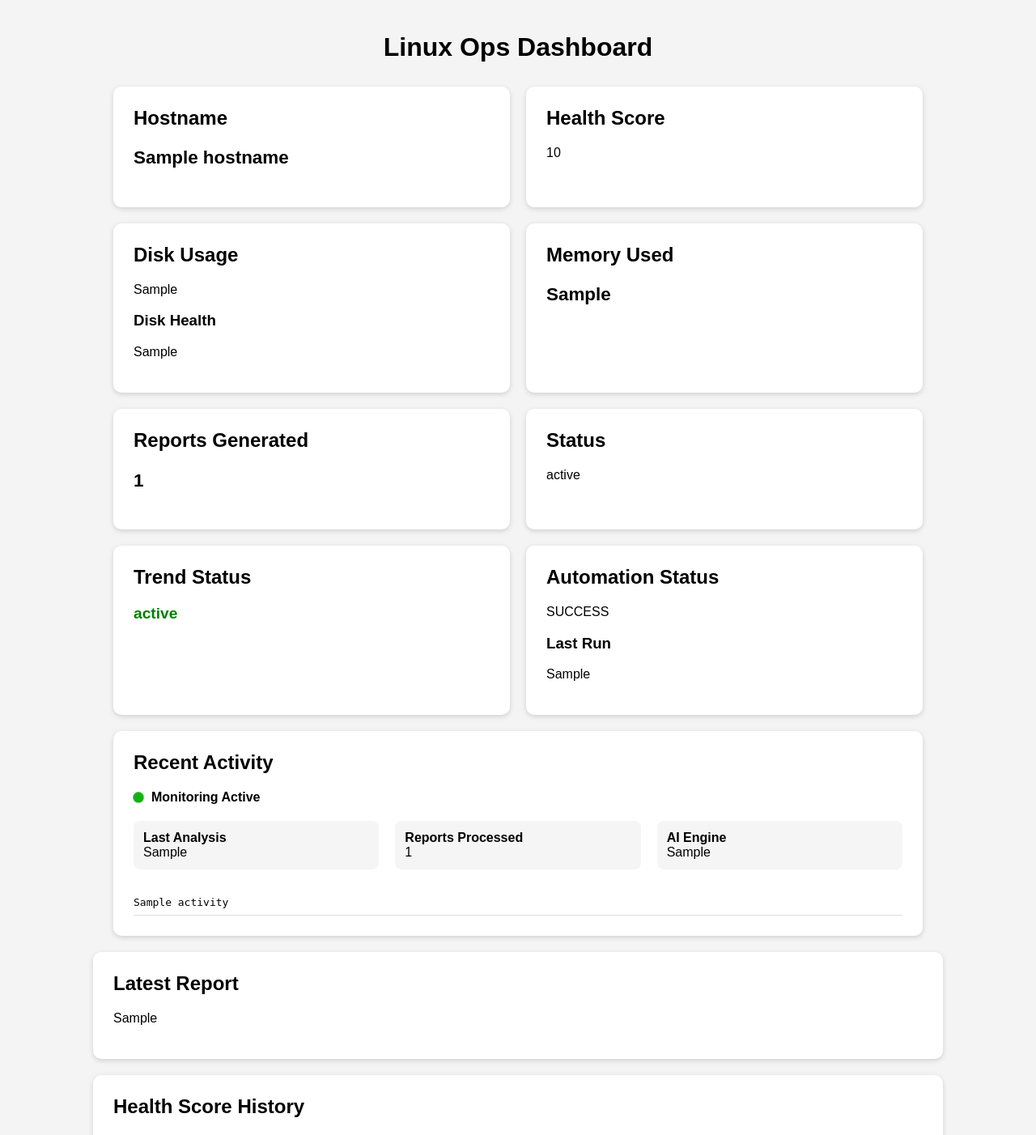
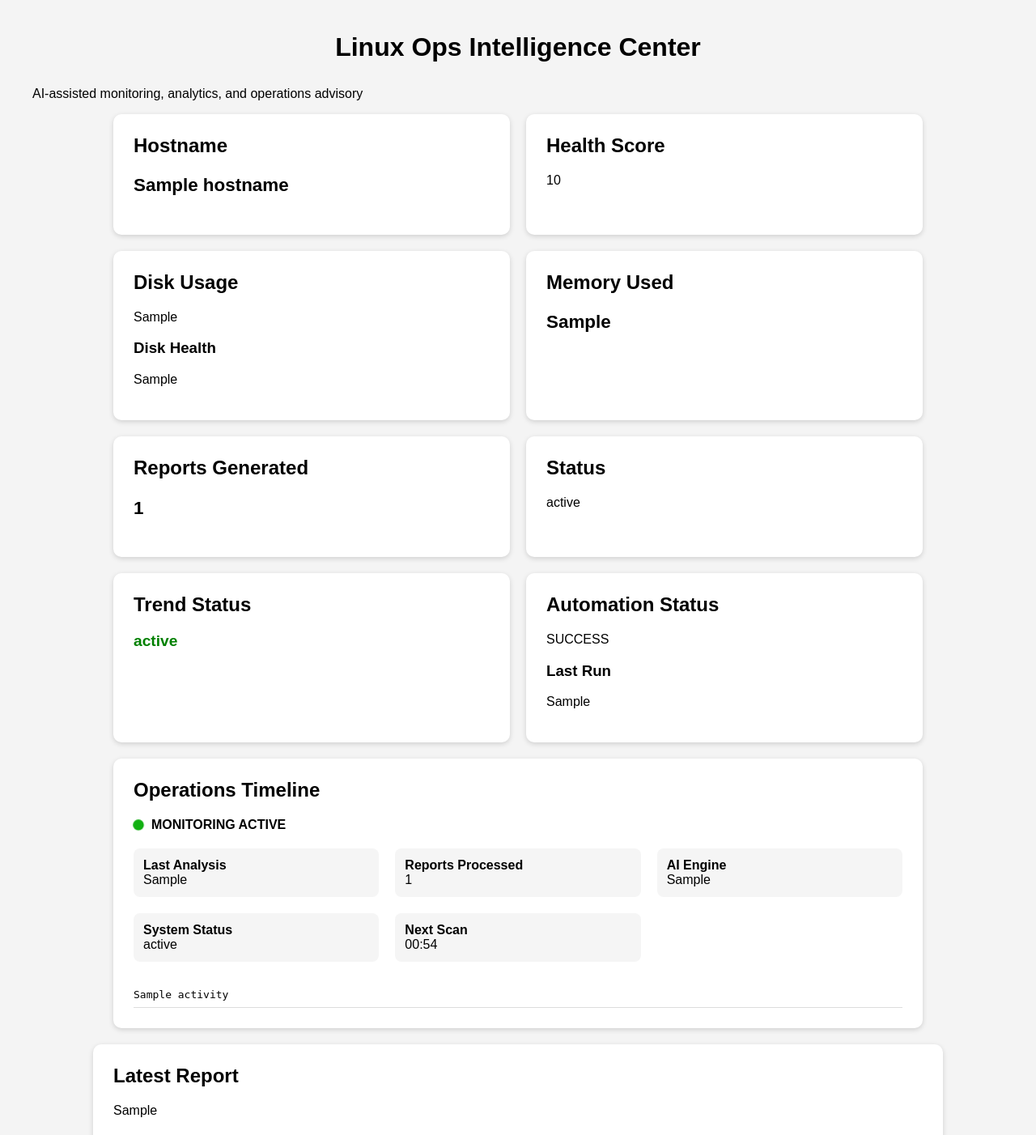
Before and after one commit to grgdougall-crypto/linux-ops-automation-lab, a Flask app: template dashboard/templates/index.html in a window 1280 px wide. Shown: the top 1402 px of the page at 81% size. Run offline with Flask 3, Linux system fonts and the light colour scheme; the template is opened without the code that fills it: most values are stand-ins (such as "Sample title", 1, 10 or a date in 2020).

Commit message:
Improve operations timeline and monitoring view

```diff
--- a/dashboard/app.py
+++ b/dashboard/app.py
@@ -18,6 +18,13 @@ from ai_ops_summary import (
 )
 
 
+def extract_time(timestamp):
+    try:
+        return timestamp.split()[3][:5]
+    except Exception:
+        return "--:--"
+
+
 def get_recent_activity():
     activities = []
 
@@ -25,28 +32,43 @@ def get_recent_activity():
         return ["No automation activity found."]
 
     log_lines = AUTOMATION_LOG.read_text().splitlines()
+    latest_time = "--:--"
+
+    for line in log_lines:
+        if "Workflow completed:" in line:
+            timestamp = line.replace("Workflow completed:", "").strip()
+            latest_time = extract_time(timestamp)
 
     for line in reversed(log_lines):
         if "Workflow completed:" in line:
             timestamp = line.replace("Workflow completed:", "").strip()
-            activities.append(f"{timestamp} | Automation workflow completed")
+            time_only = extract_time(timestamp)
+            activities.append(f"{time_only} ✓ Automation Workflow Completed")
+
         elif "Workflow started:" in line:
             timestamp = line.replace("Workflow started:", "").strip()
-            activities.append(f"{timestamp} | Automation workflow started")
+            time_only = extract_time(timestamp)
+            activities.append(f"{time_only} ✓ Automation Workflow Started")
+
         elif "System report created:" in line:
-            activities.append("System report generated")
+            activities.append(f"{latest_time} ✓ System Report Generated")
+
         elif "Overall Score:" in line:
             score = line.replace("Overall Score:", "").strip()
-            activities.append(f"Health score updated: {score}")
+            activities.append(f"{latest_time} ✓ Health Score Updated ({score})")
+
         elif "Status:" in line:
             status = line.replace("Status:", "").strip()
-            activities.append(f"System status evaluated: {status}")
+            activities.append(f"{latest_time} ✓ System Status Evaluated ({status})")
+
         elif "Trend Analysis" in line:
-            activities.append("Trend analysis completed")
+            activities.append(f"{latest_time} ✓ Trend Analysis Completed")
+
         elif "Report Retention Cleanup" in line:
-            activities.append("Report cleanup check completed")
+            activities.append(f"{latest_time} ✓ Cleanup Review Completed")
+
         elif "No cleanup needed." in line:
-            activities.append("No report cleanup required")
+            activities.append(f"{latest_time} ✓ No Cleanup Required")
 
     cleaned = []
     for activity in activities:
--- a/dashboard/templates/index.html
+++ b/dashboard/templates/index.html
@@ -1,13 +1,14 @@
 <!DOCTYPE html>
 <html>
 <head>
-    <title>Linux Ops Dashboard</title>
+    <title>Linux Ops Intelligence Center</title>
     <script src="https://cdn.jsdelivr.net/npm/chart.js"></script>
     <link rel="stylesheet" href="{{ url_for('static', filename='style.css') }}">
 </head>
 <body>
 
-    <h1>Linux Ops Dashboard</h1>
+    <h1>Linux Ops Intelligence Center</h1>
+    <p class="subtitle">AI-assisted monitoring, analytics, and operations advisory</p>
 
     <div class="dashboard-grid">
 
@@ -24,6 +25,7 @@
         <div class="card">
             <h2>Disk Usage</h2>
             <p class="{{ disk_class }}">{{ disk_usage }}</p>
+
             <h3>Disk Health</h3>
             <p class="{{ disk_class }}">{{ disk_health }}</p>
         </div>
@@ -57,15 +59,17 @@
         </div>
 
         <div class="card activity-card">
-    <h2>Recent Activity</h2>
+            <h2>Operations Timeline</h2>
+
             <div class="monitor-header">
 
                 <div class="monitor-status">
                     <span class="pulse-dot"></span>
-        Monitoring Active
+                    MONITORING ACTIVE
                 </div>
 
                 <div class="monitor-metrics">
+
                     <div>
                         <strong>Last Analysis</strong><br>
                         {{ last_run }}
@@ -80,13 +84,24 @@
                         <strong>AI Engine</strong><br>
                         {{ ai_provider }}
                     </div>
+
+                    <div>
+                        <strong>System Status</strong><br>
+                        {{ status }}
+                    </div>
+
+                    <div>
+                        <strong>Next Scan</strong><br>
+                        <span id="countdown">01:00</span>
+                    </div>
+
                 </div>
 
             </div>
 
             <ul class="activity-list">
                 {% for activity in activity_feed %}
-            <li>{{ activity }}</li>
+                    <li><span class="activity-dot"></span>{{ activity }}</li>
                 {% endfor %}
             </ul>
         </div>
@@ -175,6 +190,21 @@
                 }
             }
         });
+
+        let seconds = 60;
+
+        setInterval(() => {
+            seconds--;
+
+            if (seconds < 0) {
+                seconds = 60;
+            }
+
+            const mins = String(Math.floor(seconds / 60)).padStart(2, '0');
+            const secs = String(seconds % 60).padStart(2, '0');
+
+            document.getElementById('countdown').innerText = `${mins}:${secs}`;
+        }, 1000);
     </script>
 
 </body>
```
Lines whose indentation alone changed are shown as unchanged.
